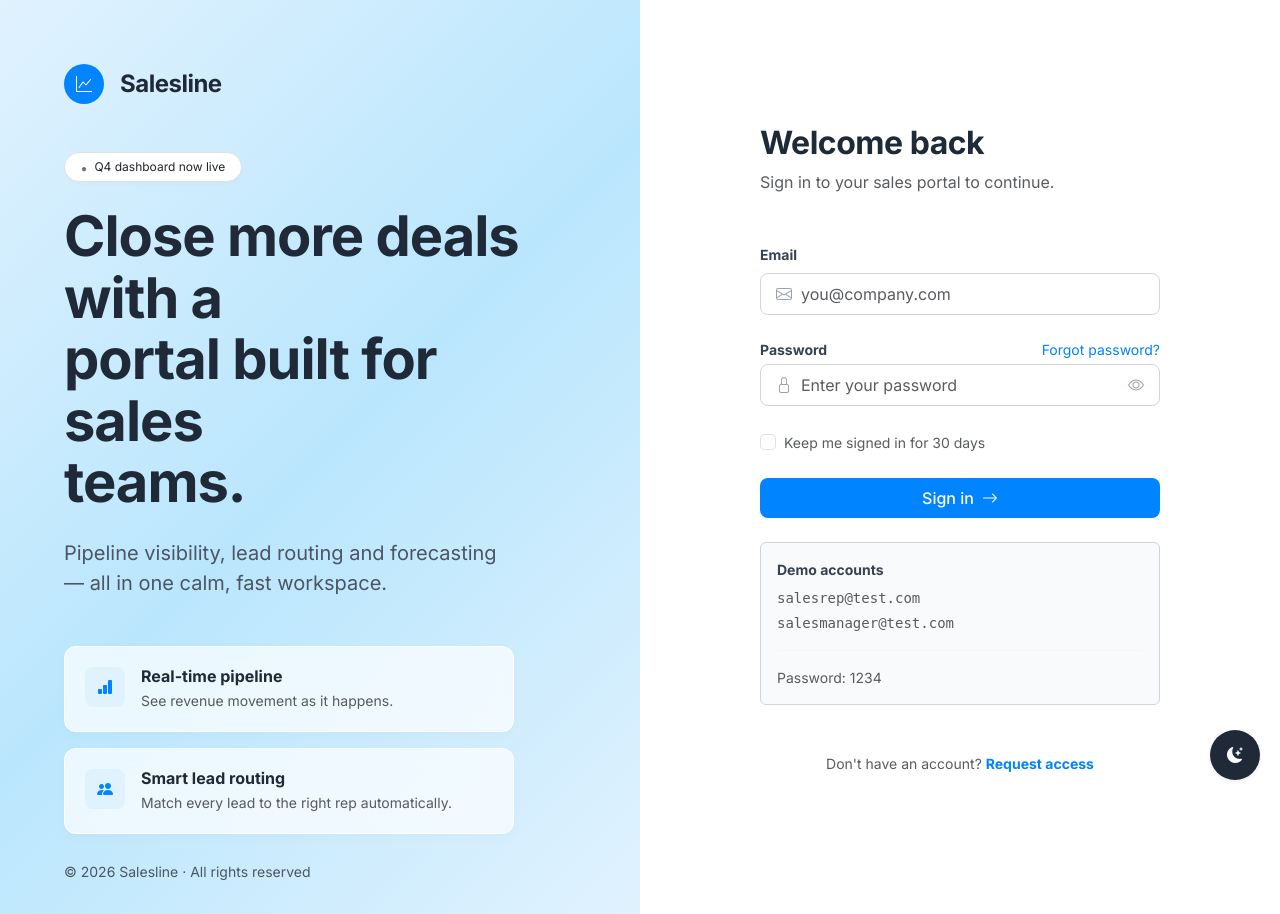
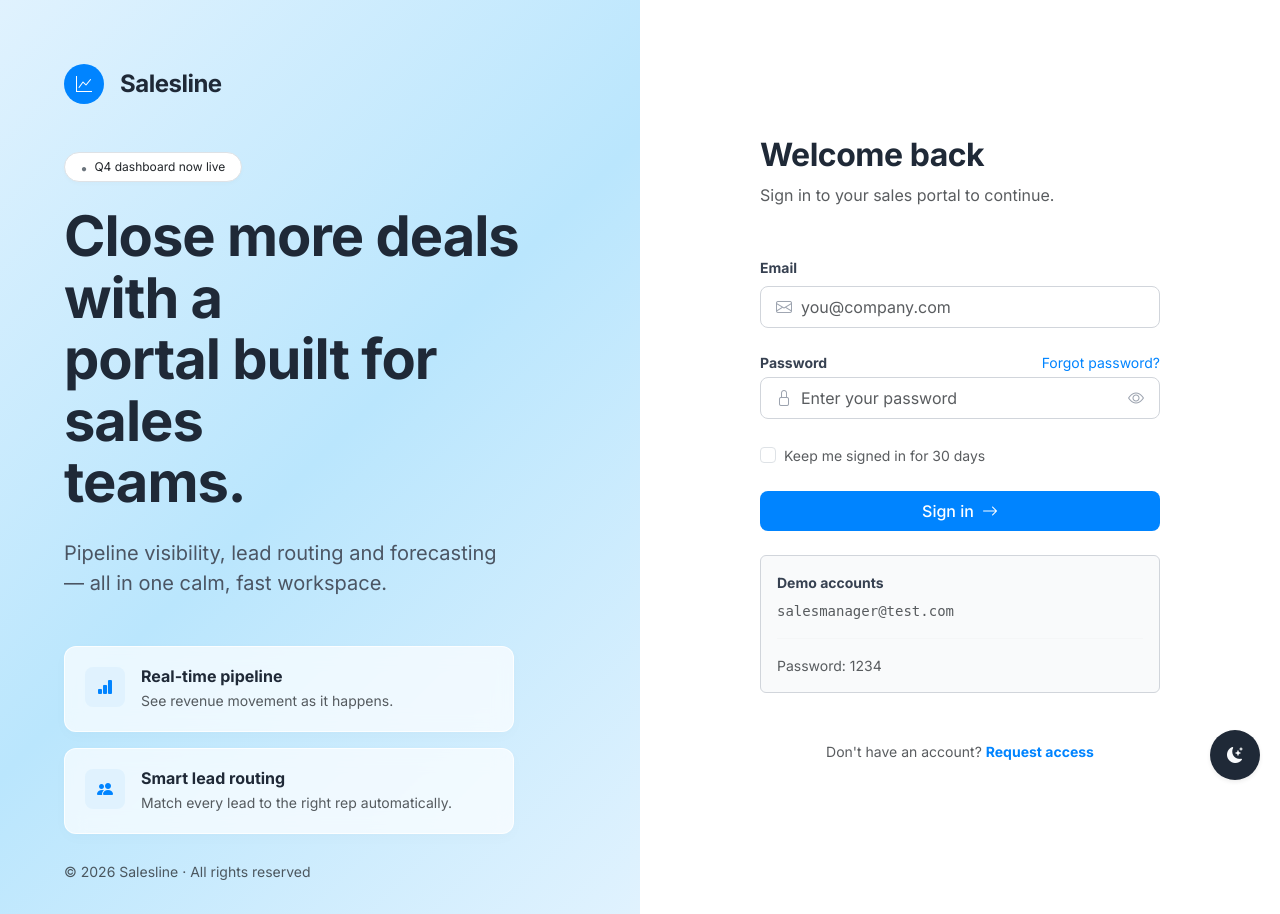
Before and after one commit to Pawan-Chouksey/SalesManagementPortal, a FastAPI app: page /login in a window 1280 px wide. Run offline with FastAPI, Linux system fonts and the light colour scheme.

Commit message:
Remove demo account email from login.html
Removed demo account email from login template.

```diff
--- a/app/templates/login.html
+++ b/app/templates/login.html
@@ -97,7 +97,6 @@
 
                         <div class="mt-4 p-3 rounded bg-light-gray border border-gray-300">
                 <p class="small fw-bold mb-2 text-gray-700">Demo accounts</p>
-                <p class="small text-muted mb-1 font-monospace-custom">salesrep@test.com</p>
                 <p class="small text-muted mb-2 font-monospace-custom">salesmanager@test.com</p>
                 <hr class="border-gray-200">
                 <p class="small text-muted mb-0">Password: 1234</p>
```
